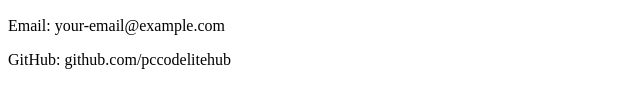
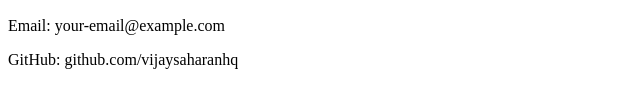
Before and after one commit to VijaySaharanHQ/html-project-01-personal-profile-page, a plain HTML site: page index.html in a window 1280 px wide. Shown: the part 546-654 px from the top of the page, 0-640 px from the left. Drawn offline with Linux system fonts and the light colour scheme.

Commit message:
Update index.html

```diff
--- a/index.html
+++ b/index.html
@@ -33,7 +33,7 @@
 
     <h2>Contact</h2>
     <p>Email: your-email@example.com</p>
-    <p>GitHub: github.com/pccodelitehub</p>
+    <p>GitHub: github.com/vijaysaharanhq</p>
 
 </body>
 </html>
```
